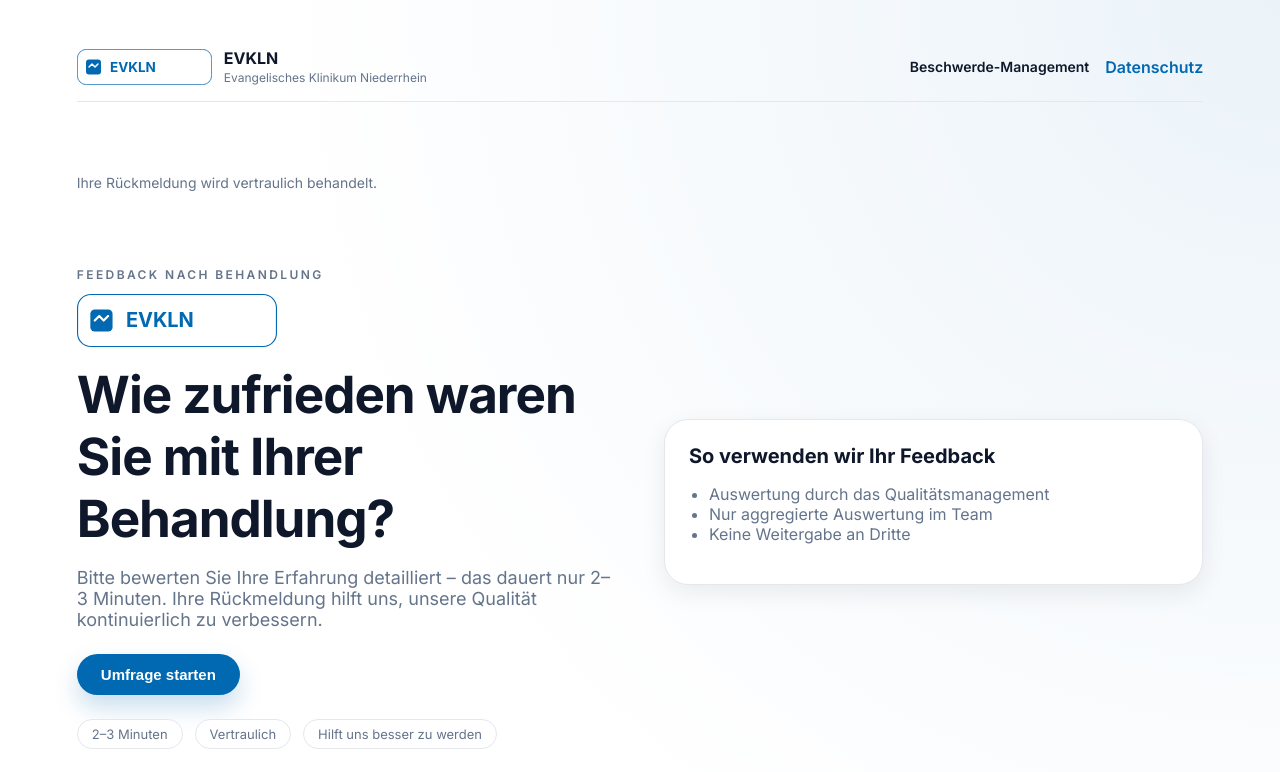
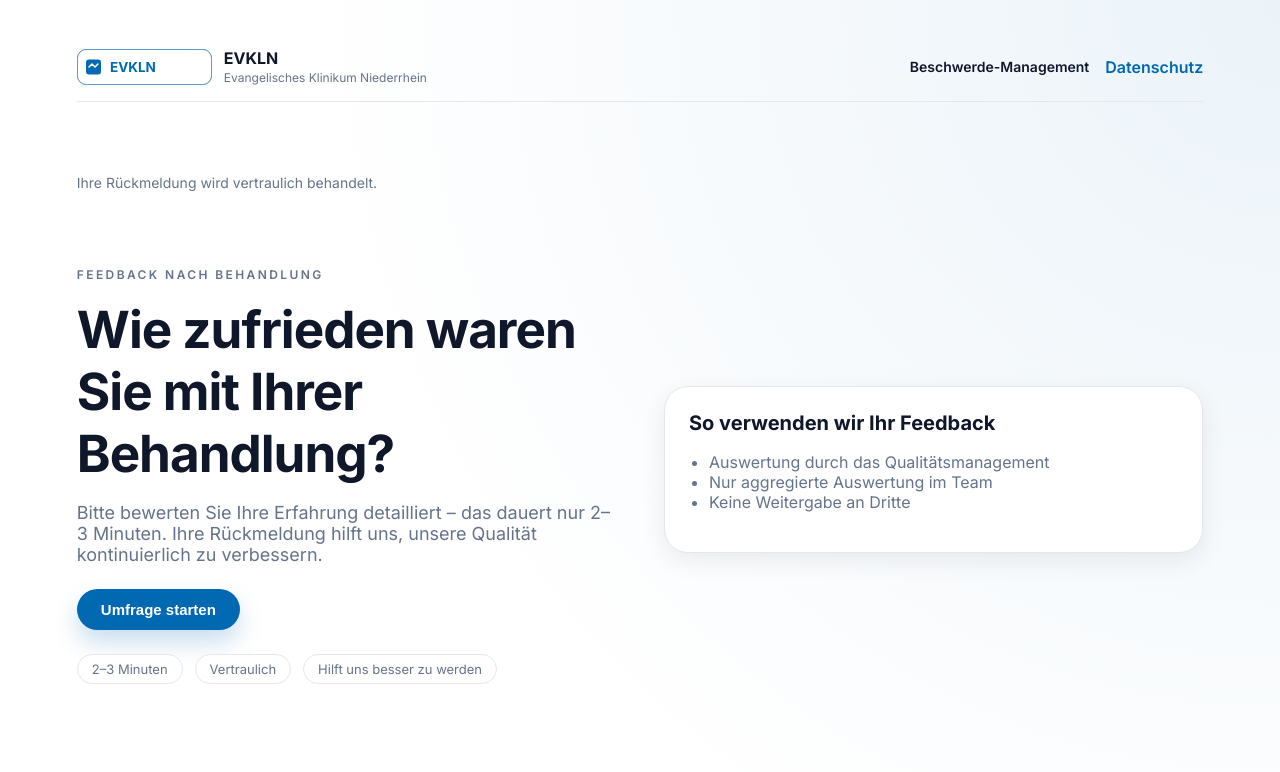
Before and after one commit to marcobubenzer-bot/Beschwerde-Mangement-, a React (Vite) app: page / in a window 1280 px wide. Shown: the top 772 px of the page. Built offline with nearby package versions, Linux system fonts and the light colour scheme.

Commit message:
Remove hero logo from start page

```diff
--- a/src/index.css
+++ b/src/index.css
@@ -917,19 +917,6 @@ tr {
   display: block;
 }
 
-.start-hero-logo {
-  width: clamp(120px, 25vw, 200px);
-  height: auto;
-  margin: 8px 0 12px;
-  display: block;
-}
-
-.start-hero-logo svg {
-  width: 100%;
-  height: auto;
-  display: block;
-}
-
 .start-brand-text {
   display: flex;
   flex-direction: column;
--- a/src/pages/StartPage.tsx
+++ b/src/pages/StartPage.tsx
@@ -27,7 +27,6 @@ const StartPage = () => {
       <section className="start-hero">
         <div className="hero-content">
           <p className="eyebrow">Feedback nach Behandlung</p>
-          <Logo className="start-hero-logo" />
           <h1>Wie zufrieden waren Sie mit Ihrer Behandlung?</h1>
           <p className="hero-subtitle">
             Bitte bewerten Sie Ihre Erfahrung detailliert – das dauert nur 2–3 Minuten. Ihre Rückmeldung hilft uns,
```
